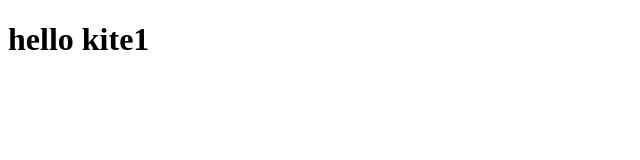
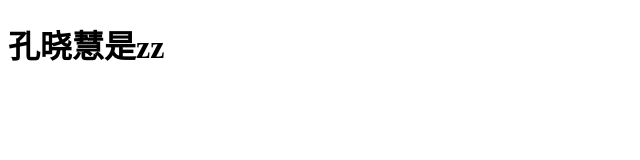
Before and after one commit to YasuoHub/myPro, a plain HTML site: page hello.html in a window 1280 px wide. Shown: the whole page, without its empty margins (0-640 px from the left). Drawn offline with Linux system fonts and the light colour scheme.

Commit message:
第二份文件

```diff
--- a/hello.html
+++ b/hello.html
@@ -5,6 +5,6 @@
     <title>Title</title>
 </head>
 <body>
-   <h1>hello kite1</h1>
+   <h1>孔晓慧是zz</h1>
 </body>
 </html>
```
